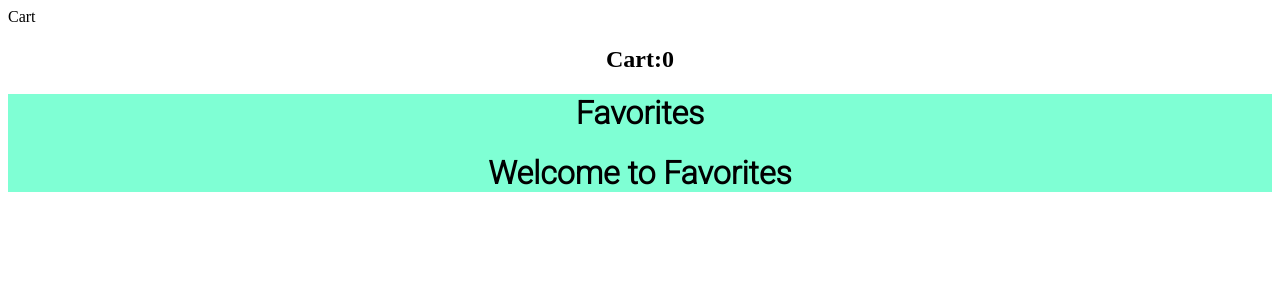
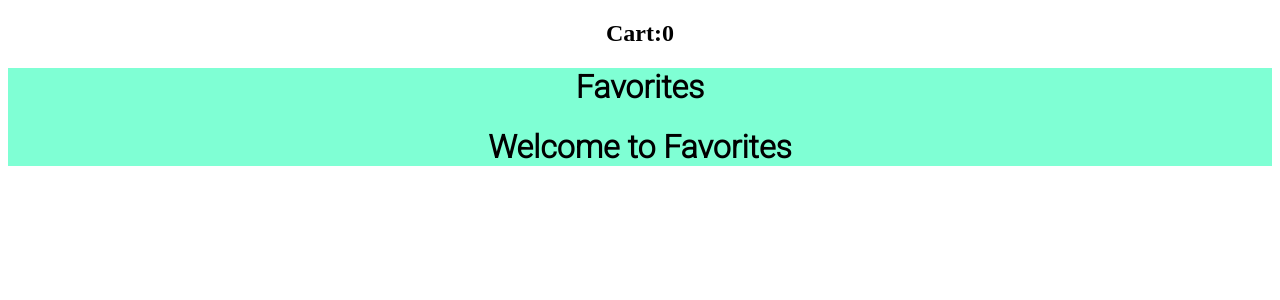
Before and after one commit to emefiene/favorites-react-project-phase-2, a React (Create React App) app: page / in a window 1280 px wide. Shown: the top 300 px of the page. Built offline with nearby package versions, Linux system fonts and the light colour scheme; data requests are answered from the project's data file.

Commit message:
updated rendercart

```diff
--- a/src/components/App.js
+++ b/src/components/App.js
@@ -111,11 +111,17 @@ function App() {
 
   //}
 
+  // const handleCartClick = () => {
+    // return(
+     // <RenderCart cart={cart}/>
+     //)
+     //history.push("/RenderCart")
+   //}
+
   return (
     <ThemeProvider theme={theme}>
     <div>
      <RenderCart cart={cart}/>
-     <h2 style={{textAlign:"center"}}>Cart:{cart.length}</h2>
      <Header/>
      <Switch>
       <Route exact path="/items/new">
--- a/src/components/RenderCart.js
+++ b/src/components/RenderCart.js
@@ -3,7 +3,7 @@ import React from 'react'
 const Cart = ({cart}) => {
     console.log(cart)
   return (
-    <div>Cart</div>
+    <h2 style={{textAlign:"center"}} >Cart:{cart.length}</h2>
   )
 }
 
```
